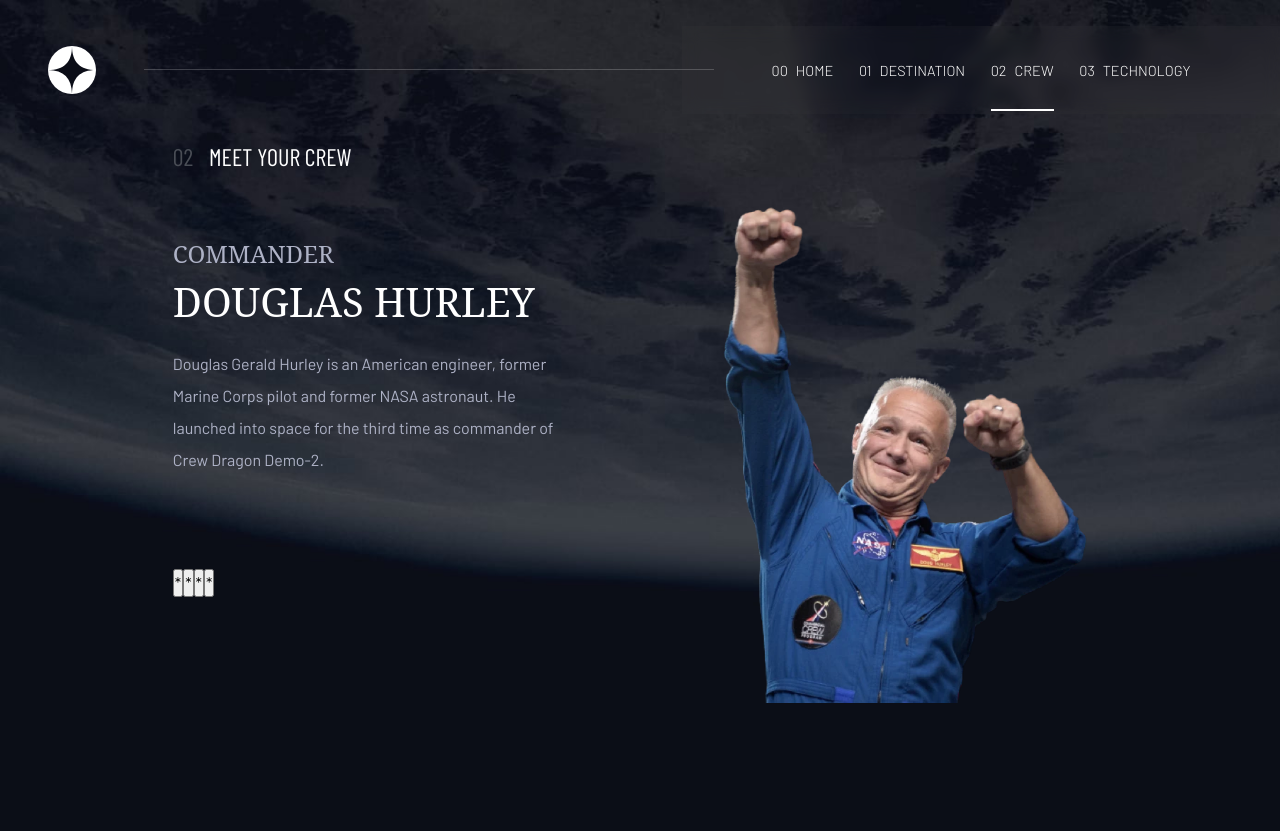
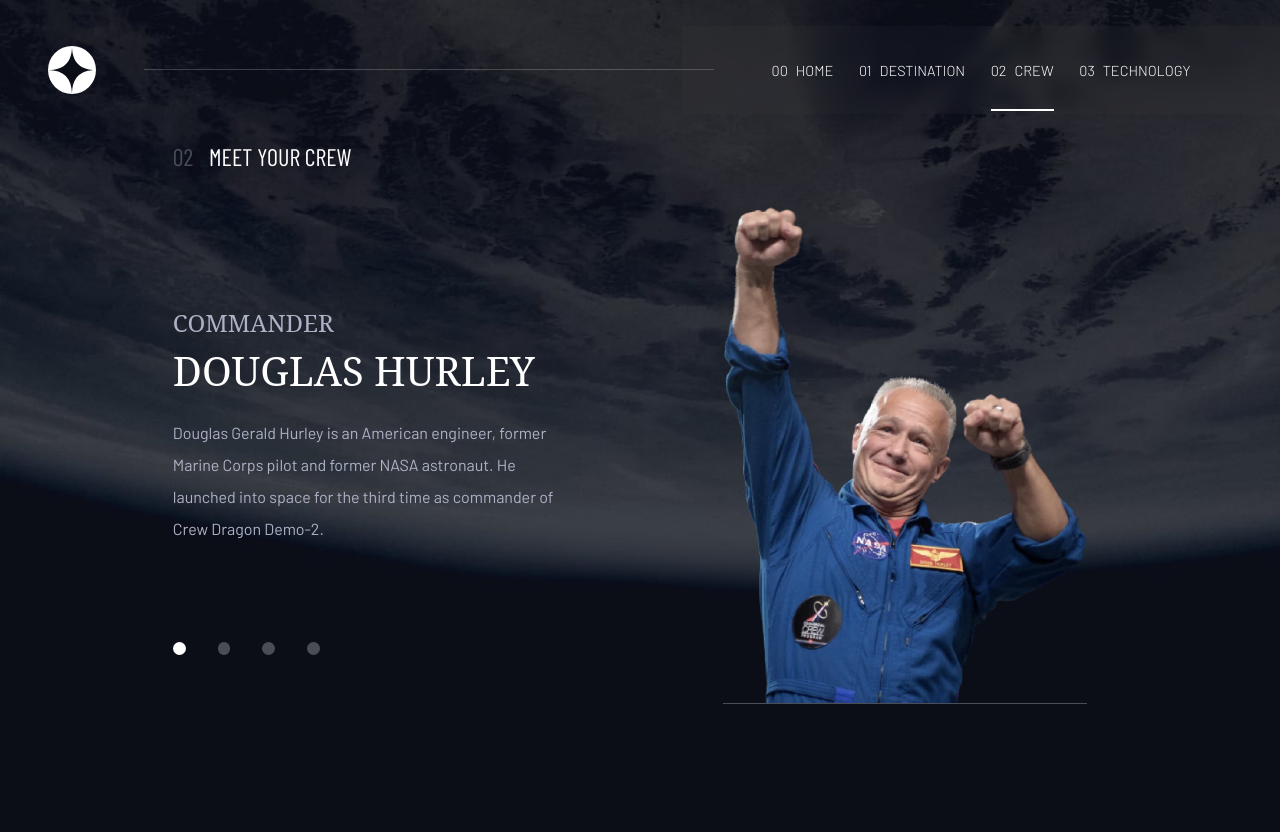
Before and after one commit to Demarcus11/Space-Tourism-Website, a React (Vite) app: page /crew in a window 1280 px wide. Built offline with nearby package versions, Linux system fonts and the light colour scheme; a web font is replaced by a local one.

Commit message:
add crew layout and styles

```diff
--- a/css/style.css
+++ b/css/style.css
@@ -121,6 +121,27 @@ svg {
 .title span {
   color: var(--clr-nuetral-600);
   margin-right: 1rem;
+}
+
+.dots {
+  display: -webkit-box;
+  display: -ms-flexbox;
+  display: flex;
+  gap: 2rem;
+}
+.dots .dot {
+  width: 0.8rem;
+  aspect-ratio: 1;
+  border-radius: 100vmax;
+  background-color: var(--clr-nuetral-600);
+  border: 0;
+  cursor: pointer;
+}
+.dots .dot[aria-selected=true] {
+  background-color: var(--clr-nuetral-100);
+}
+.dots .dot:hover {
+  background-color: var(--clr-nuetral-100);
 }
 
 /* ==================== */
@@ -527,15 +548,29 @@ div#root {
   padding-bottom: 6rem;
 }
 
+.grid-container--crew.hidden {
+  display: none;
+}
+
 .crew__image {
   -webkit-box-ordinal-group: 2;
       -ms-flex-order: 1;
           order: 1;
+  pointer-events: none;
+  padding-bottom: 0;
+}
+.crew__image img {
+  border-bottom: 1px solid var(--clr-nuetral-600);
 }
 .crew__content {
   -webkit-box-ordinal-group: 4;
       -ms-flex-order: 3;
           order: 3;
+}
+@media (max-width: 50em) {
+  .crew__content {
+    margin-block: 2em;
+  }
 }
 .crew__dots {
   -webkit-box-ordinal-group: 3;
@@ -546,9 +581,11 @@ div#root {
 
 @media (min-width: 50em) {
   .grid-container--crew {
+    overflow: hidden;
     -webkit-column-gap: 10%;
        -moz-column-gap: 10%;
             column-gap: 10%;
+    row-gap: 0;
     place-items: start;
     grid-template-areas: ". title title ." ". content image ." ". dots image .";
   }
@@ -561,10 +598,34 @@ div#root {
   }
   .grid-container--crew .crew__content {
     grid-area: content;
-    place-self: center;
+    place-self: end;
   }
   .grid-container--crew .crew__dots {
     grid-area: dots;
+    place-self: start;
+    align-self: center;
+  }
+}
+@media (min-width: 35em) {
+  .crew__title {
+    place-self: start;
+  }
+}
+@media (min-width: 35em) and (max-width: 50em) {
+  .crew__content {
+    -webkit-box-ordinal-group: 2;
+        -ms-flex-order: 1;
+            order: 1;
+  }
+  .crew__dots {
+    -webkit-box-ordinal-group: 3;
+        -ms-flex-order: 2;
+            order: 2;
+  }
+  .crew__image {
+    -webkit-box-ordinal-group: 4;
+        -ms-flex-order: 3;
+            order: 3;
   }
 }
 /* ==================== */
--- a/package.json
+++ b/package.json
@@ -11,6 +11,8 @@
   },
   "dependencies": {
     "@types/react-router": "^5.1.20",
+    "framer-motion": "^10.15.1",
+    "popmotion": "^11.0.5",
     "react": "^18.2.0",
     "react-dom": "^18.2.0",
     "react-helmet": "^6.1.0",
--- /dev/null
+++ b/src/components/Dots.tsx
@@ -0,0 +1,14 @@
+export default function Dots({ activeSlide, handleDotClick, slides }) {
+  return (
+    <div className="dots crew__dots">
+      {slides.map((slide, index) => (
+        <button
+          key={slide.id}
+          className="dot"
+          aria-selected={activeSlide === index ? "true" : "false"}
+          onClick={() => handleDotClick(index)}
+        ></button>
+      ))}
+    </div>
+  );
+}
--- a/src/pages/Crew.tsx
+++ b/src/pages/Crew.tsx
@@ -1,6 +1,64 @@
 import { Helmet, HelmetProvider } from "react-helmet-async";
+import { useState } from "react";
+import { motion } from "framer-motion";
+import Dots from "../components/Dots";
 
 export default function Crew() {
+  const slidesArray = [
+    {
+      id: 0,
+      title: "Commander",
+      name: "Douglas Hurley",
+      text: `Douglas Gerald Hurley is an American engineer, former Marine Corps pilot and former NASA astronaut. He launched into space for the third time as commander of Crew Dragon Demo-2.`,
+      image: "/assets/crew/image-douglas-hurley.png",
+      imageWebp: "/assets/crew/image-douglas-hurley.webp",
+      active: true,
+    },
+    {
+      id: 1,
+      title: "Mission Specialist",
+      name: "Mark Shuttleworth",
+      text: `Mark Richard Shuttleworth is the founder and CEO of Canonical, the company behind the Linux-based Ubuntu operating system. Shuttleworth became the first South African to travel to space as a space tourist.`,
+      image: "/assets/crew/image-mark-shuttleworth.png",
+      imageWebp: "/assets/crew/image-mark-shuttleworth.webp",
+      active: false,
+    },
+    {
+      id: 2,
+      title: "Pilot",
+      name: "Victor Glover",
+      text: `Pilot on the first operational flight of the SpaceX Crew Dragon to the International Space Station. Glover is a commander in the U.S. Navy where he pilots an F/A-18.He was a crew member of Expedition 64, and served as a station systems flight engineer.`,
+      image: "/assets/crew/image-victor-glover.png",
+      imageWebp: "/assets/crew/image-victor-glover.webp",
+      active: false,
+    },
+    {
+      id: 3,
+      title: "Flight Engineer",
+      name: "Anousheh Ansari",
+      text: `Anousheh Ansari is an Iranian American engineer and co-founder of Prodea Systems. Ansari was the fourth self-funded space tourist, the first self-funded woman to fly to the ISS, and the first Iranian in space.`,
+      image: "/assets/crew/image-anousheh-ansari.png",
+      imageWebp: "/assets/crew/image-anousheh-ansari.webp",
+      active: false,
+    },
+  ];
+
+  const [slides, setSlides] = useState(slidesArray);
+  const [activeSlide, setActiveSlide] = useState(0);
+
+  // Function to change the active slide when the dots are clicked
+  const handleDotClick = (index: number) => {
+    const updatedSlides = slides.map((slide, i) => ({
+      ...slide,
+      active: i === index,
+    }));
+
+    setActiveSlide(index);
+    setSlides(updatedSlides);
+  };
+
+  console.log(slides);
+
   return (
     <>
       <HelmetProvider>
@@ -8,7 +66,14 @@ export default function Crew() {
           <title>Space Tourism | Crew</title>
           <body className="crew"></body>
         </Helmet>
-        <main className="crew | grid-container grid-container--crew">
+        <main>
+          {slides.map((slide) => (
+            <div
+              className={`grid-container grid-container--crew ${
+                !slide.active ? "hidden" : ""
+              }`}
+              key={slide.id}
+            >
               <h1 className="title crew__title">
                 <span>02</span>
                 Meet Your Crew
@@ -16,34 +81,24 @@ export default function Crew() {
 
               <div className="crew__content">
                 <p className="crew__name">
-              <span>Commander</span>
-              Douglas Hurley
+                  <span>{slide.title}</span>
+                  {slide.name}
                 </p>
-            <p className="crew__text">
-              Douglas Gerald Hurley is an American engineer, former Marine Corps
-              pilot and former NASA astronaut. He launched into space for the
-              third time as commander of Crew Dragon Demo-2.
-            </p>
+                <p className="crew__text">{slide.text}</p>
               </div>
 
-          {/* Swiper JS for the slider and dots */}
-          <div className="crew__dots">
-            <button>*</button>
-            <button>*</button>
-            <button>*</button>
-            <button>*</button>
-          </div>
+              <Dots
+                activeSlide={activeSlide}
+                handleDotClick={handleDotClick}
+                slides={slides}
+              />
 
               <picture className="crew__image">
-            <source
-              srcSet="/assets/crew/image-douglas-hurley.webp"
-              type="image/webp"
-            />
-            <img
-              src="/assets/crew/image-douglas-hurley.png"
-              alt="douglas hurley"
-            />
+                <source srcSet={slide.imageWebp} type="image/webp" />
+                <img src={slide.image} alt={slide.name} />
               </picture>
+            </div>
+          ))}
         </main>
       </HelmetProvider>
     </>
--- a/src/scss/style.scss
+++ b/src/scss/style.scss
@@ -142,6 +142,28 @@ svg {
   }
 }
 
+.dots {
+  display: flex;
+  gap: 2rem;
+
+  .dot {
+    width: 0.8rem;
+    aspect-ratio: 1;
+    border-radius: 100vmax;
+    background-color: var(--clr-nuetral-600);
+    border: 0;
+    cursor: pointer;
+
+    &[aria-selected="true"] {
+      background-color: var(--clr-nuetral-100);
+    }
+
+    &:hover {
+      background-color: var(--clr-nuetral-100);
+    }
+  }
+}
+
 /* ==================== */
 /* === General Styles === */
 /* ==================== */
@@ -198,6 +220,7 @@ ul {
     margin-right: clamp(1rem, 5vw, 3rem);
   }
 }
+
 @media (min-width: $mobile-breakpoint) {
   .primary-header {
     margin-right: 0;
@@ -546,18 +569,35 @@ div#root {
 }
 
 // Crew Layout
+
 .grid-container--crew {
   row-gap: 0%;
   padding-bottom: 6rem;
 }
 
+.grid-container--crew.hidden {
+  display: none;
+}
+
 .crew {
   &__image {
     order: 1;
+    pointer-events: none;
+    padding-bottom: 0;
+
+    img {
+      border-bottom: 1px solid var(--clr-nuetral-600);
+    }
   }
 
   &__content {
     order: 3;
+  }
+
+  @media (max-width: $desktop-breakpoint) {
+    &__content {
+      margin-block: 2em;
+    }
   }
 
   &__dots {
@@ -568,7 +608,9 @@ div#root {
 
 @media (min-width: $desktop-breakpoint) {
   .grid-container--crew {
+    overflow: hidden;
     column-gap: 10%;
+    row-gap: 0;
     place-items: start;
     grid-template-areas:
       ". title title ."
@@ -584,11 +626,31 @@ div#root {
     }
     .crew__content {
       grid-area: content;
-      place-self: center;
+      place-self: end;
     }
     .crew__dots {
       grid-area: dots;
+      place-self: start;
+      align-self: center;
     }
+  }
+}
+
+@media (min-width: $mobile-breakpoint) {
+  .crew__title {
+    place-self: start;
+  }
+}
+
+@media (min-width: $mobile-breakpoint) and (max-width: $desktop-breakpoint) {
+  .crew__content {
+    order: 1;
+  }
+  .crew__dots {
+    order: 2;
+  }
+  .crew__image {
+    order: 3;
   }
 }
 
```
Also changed, not shown: 1 other file (tests, documents, lock files or other folders). Lines whose indentation alone changed are shown as unchanged.
